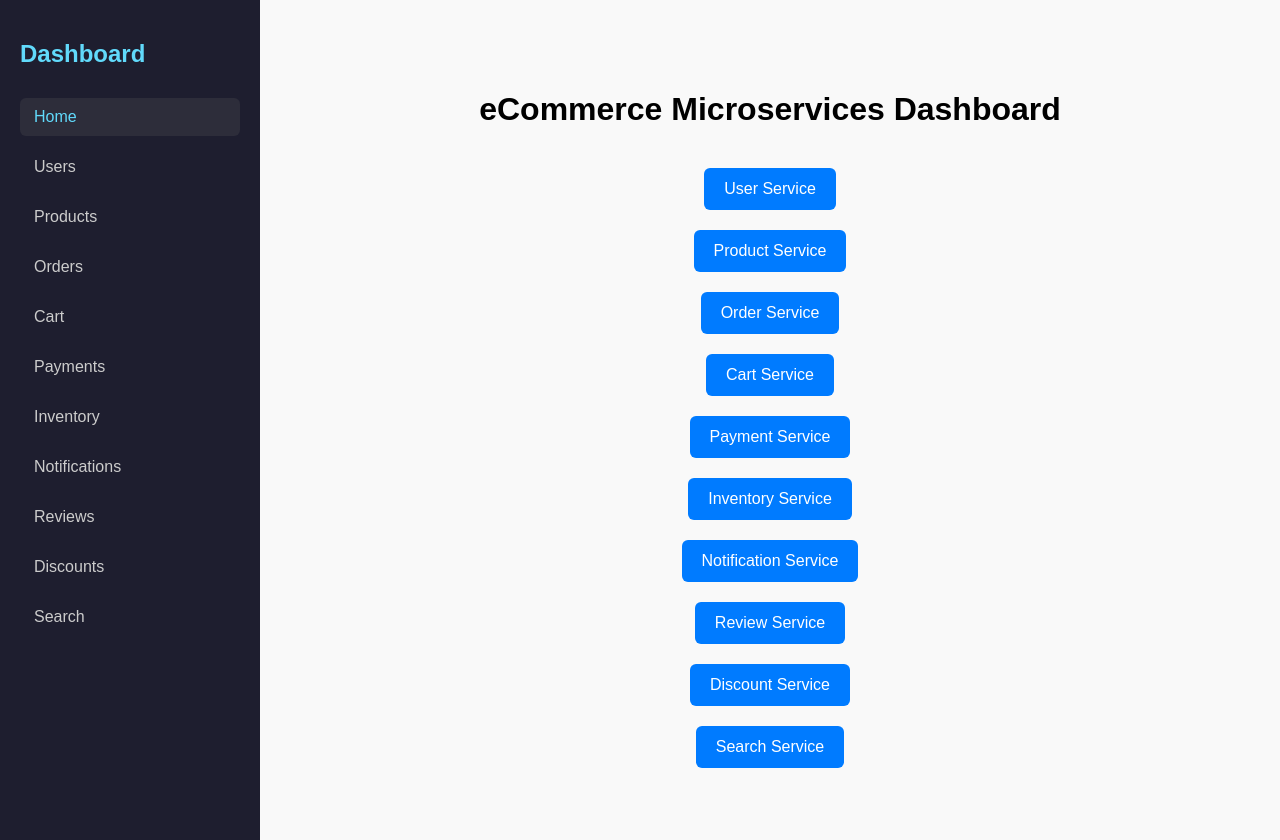
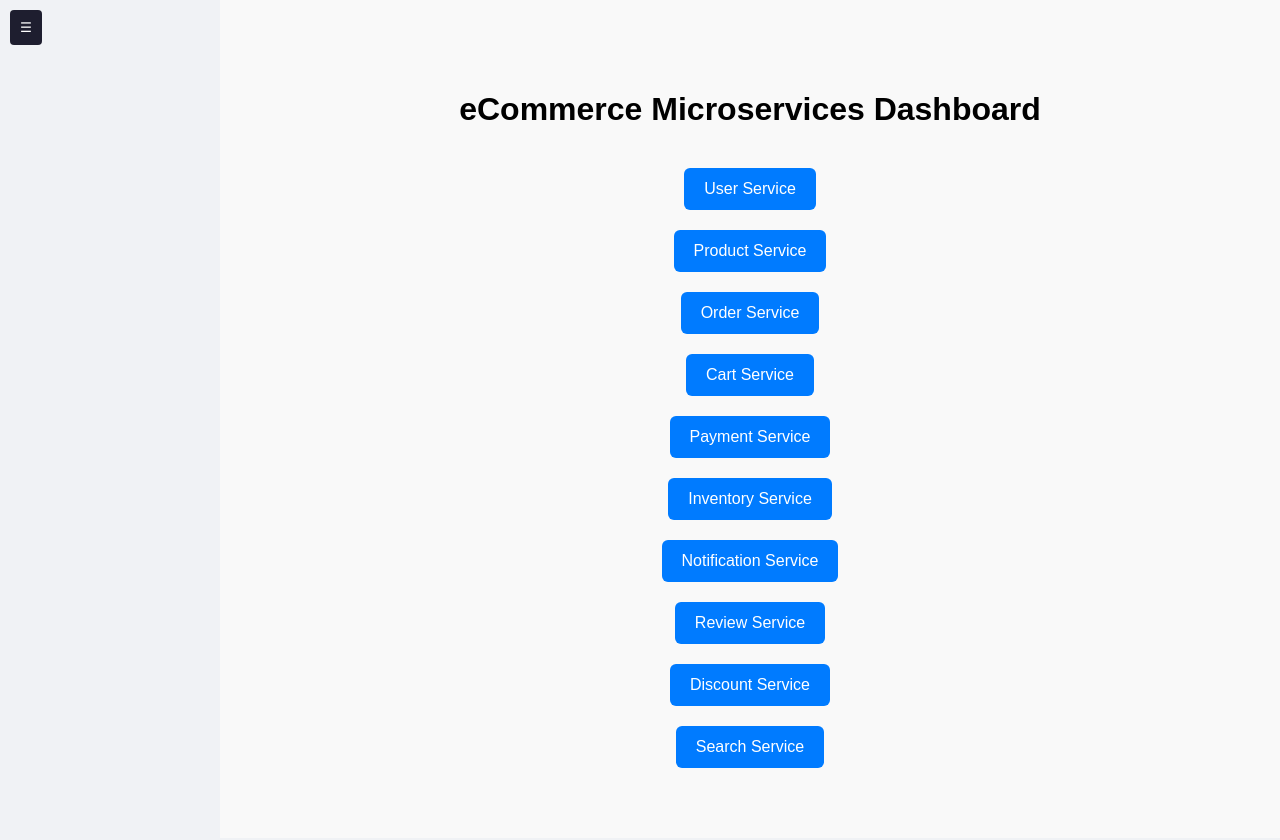
Before and after one commit to sathish103/ecommerce-frontend-app, a React (Vite) app: page / in a window 1280 px wide. Built offline with nearby package versions, Linux system fonts and the light colour scheme.

Commit message:
updated code

```diff
--- a/src/components/SidebarLayout.jsx
+++ b/src/components/SidebarLayout.jsx
@@ -1,4 +1,4 @@
-import React from 'react';
+import React, { useState } from 'react';
 import { Link, Outlet, useLocation } from 'react-router-dom';
 
 const services = [
@@ -16,37 +16,42 @@ const services = [
 ];
 
 const SidebarLayout = () => {
+  const [isOpen, setIsOpen] = useState(false);
   const location = useLocation();
+
+  const toggleSidebar = () => setIsOpen(!isOpen);
 
   return (
     <div style={{ display: 'flex', minHeight: '100vh', fontFamily: 'Arial, sans-serif' }}>
       {/* Sidebar */}
       <div
         style={{
-          width: '220px',
+          width: isOpen ? '220px' : '0',
+          overflow: 'hidden',
+          transition: 'width 0.3s ease',
           background: '#1e1e2f',
           color: '#fff',
-          padding: '20px',
-          position: 'sticky',
-          top: 0,
-          height: '100vh',
+          paddingTop: '20px',
+          position: 'fixed',
+          height: '100%',
+          zIndex: 1000,
         }}
       >
-        <h2 style={{ color: '#61dafb', marginBottom: '30px' }}>Dashboard</h2>
-        <nav style={{ display: 'flex', flexDirection: 'column', gap: '12px' }}>
+        <h2 style={{ color: '#61dafb', marginLeft: '20px' }}>Dashboard</h2>
+        <nav style={{ display: 'flex', flexDirection: 'column', gap: '12px', padding: '20px' }}>
           {services.map((svc, index) => {
             const isActive = location.pathname === svc.path;
             return (
               <Link
                 key={index}
                 to={svc.path}
+                onClick={() => setIsOpen(false)} // close after click
                 style={{
                   color: isActive ? '#61dafb' : '#ccc',
                   backgroundColor: isActive ? '#2d2d3a' : 'transparent',
                   padding: '10px 14px',
                   textDecoration: 'none',
                   borderRadius: '6px',
-                  transition: 'all 0.2s ease',
                 }}
               >
                 {svc.label}
@@ -56,13 +61,33 @@ const SidebarLayout = () => {
         </nav>
       </div>
 
-      {/* Main Content */}
+      {/* Hamburger toggle (visible on small screens) */}
+      <button
+        onClick={toggleSidebar}
+        style={{
+          position: 'fixed',
+          top: 10,
+          left: 10,
+          background: '#1e1e2f',
+          color: '#fff',
+          border: 'none',
+          borderRadius: '4px',
+          padding: '10px',
+          zIndex: 1100,
+          display: 'block',
+        }}
+      >
+        ☰
+      </button>
+
+      {/* Main content */}
       <div
         style={{
           flex: 1,
+          marginLeft: window.innerWidth >= 768 ? '220px' : '0',
+          padding: '30px',
           background: '#f9f9f9',
-          padding: '30px',
-          overflowY: 'auto',
+          width: '100%',
         }}
       >
         <Outlet />
```
